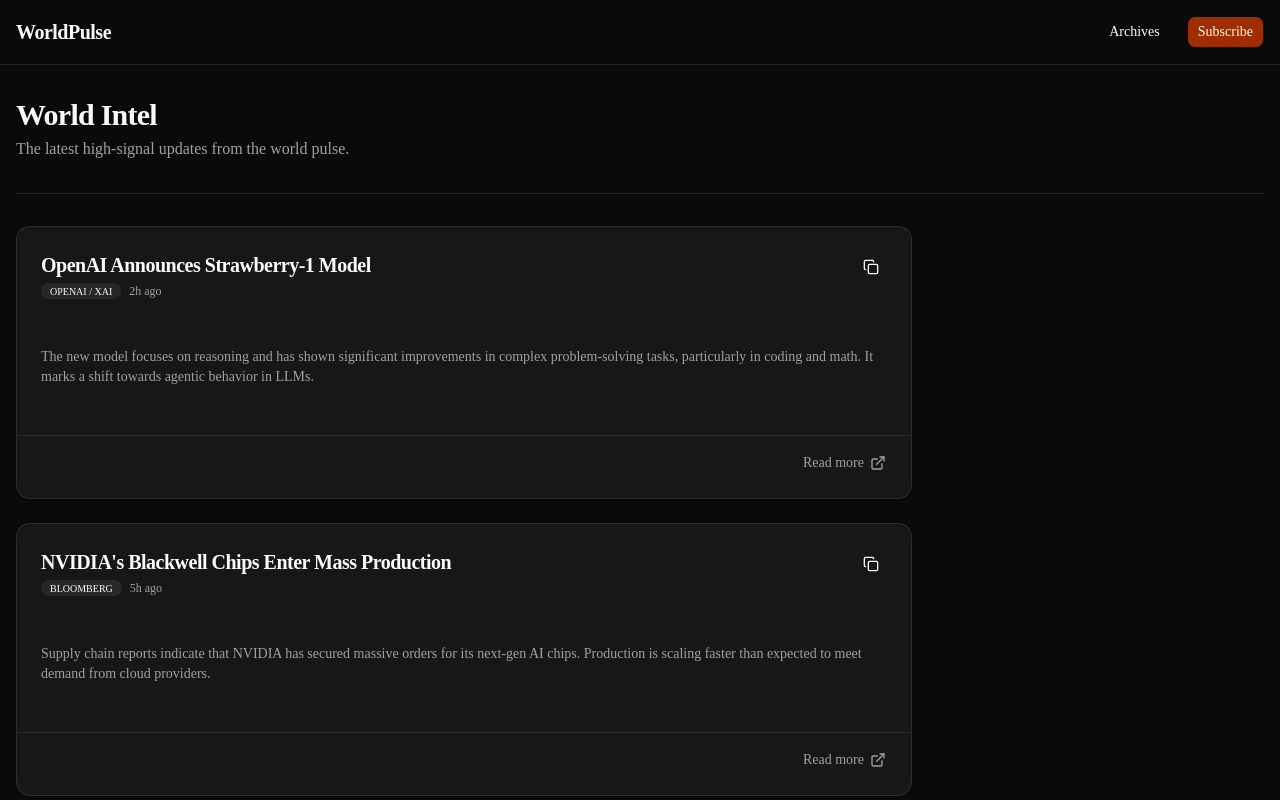
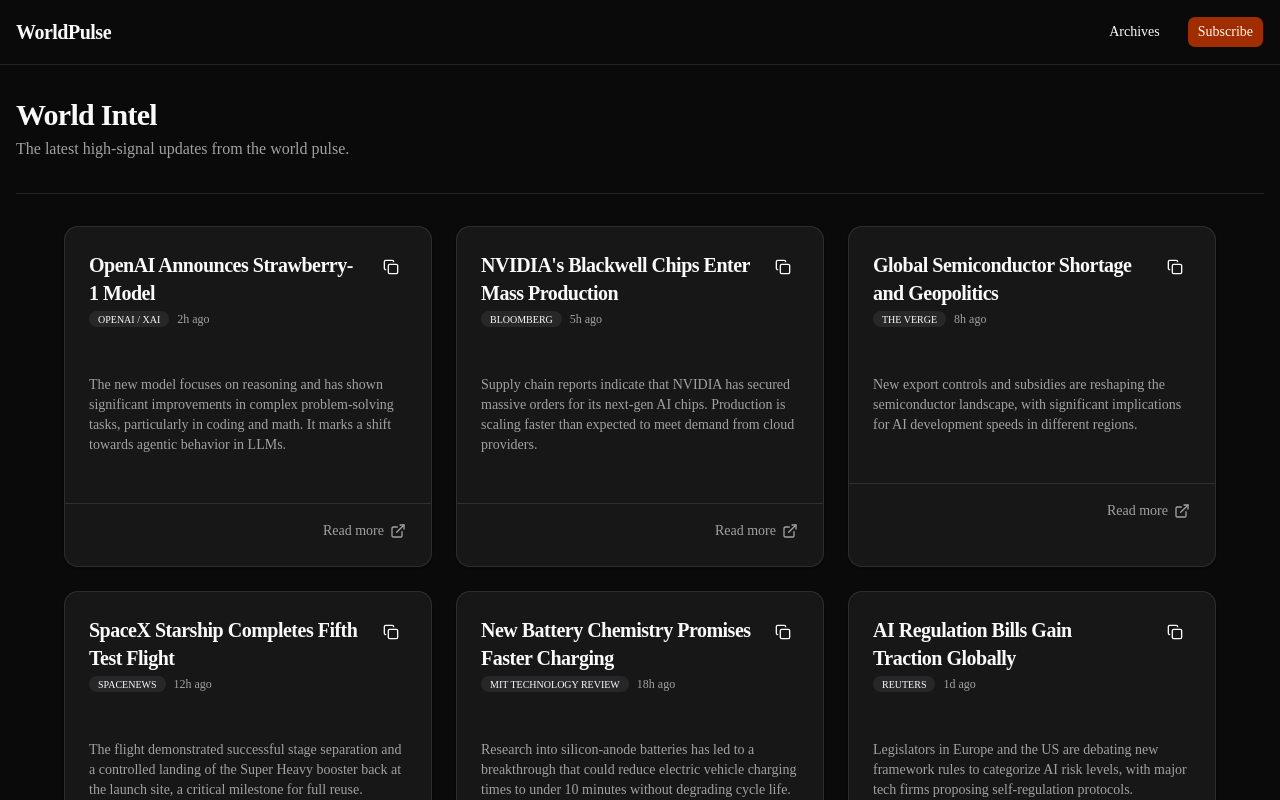
Before and after one commit to Narvdeshwar/worldpulse, a Next.js app in the folder client/: page / in a window 1280 px wide. Shown: the top 800 px of the page. Built offline with nearby package versions, Linux system fonts and the light colour scheme.

Commit message:
feat: change news feed layout to 3-column grid

```diff
--- a/client/app/page.tsx
+++ b/client/app/page.tsx
@@ -30,6 +30,27 @@
     summary: "New export controls and subsidies are reshaping the semiconductor landscape, with significant implications for AI development speeds in different regions.",
     source: "The Verge",
     timestamp: "8h ago"
+  },
+  {
+    id: "4",
+    title: "SpaceX Starship Completes Fifth Test Flight",
+    summary: "The flight demonstrated successful stage separation and a controlled landing of the Super Heavy booster back at the launch site, a critical milestone for full reuse.",
+    source: "SpaceNews",
+    timestamp: "12h ago"
+  },
+  {
+    id: "5",
+    title: "New Battery Chemistry Promises Faster Charging",
+    summary: "Research into silicon-anode batteries has led to a breakthrough that could reduce electric vehicle charging times to under 10 minutes without degrading cycle life.",
+    source: "MIT Technology Review",
+    timestamp: "18h ago"
+  },
+  {
+    id: "6",
+    title: "AI Regulation Bills Gain Traction Globally",
+    summary: "Legislators in Europe and the US are debating new framework rules to categorize AI risk levels, with major tech firms proposing self-regulation protocols.",
+    source: "Reuters",
+    timestamp: "1d ago"
   }
 ];
 
@@ -54,7 +75,7 @@
 
         <Separator />
 
-        <div className="grid gap-6 max-w-4xl">
+        <div className="grid w-full gap-6 md:grid-cols-2 lg:grid-cols-3 max-w-6xl mx-auto">
           {mockFeed.map((item) => (
             <NewsCard key={item.id} item={item} />
           ))}
```
